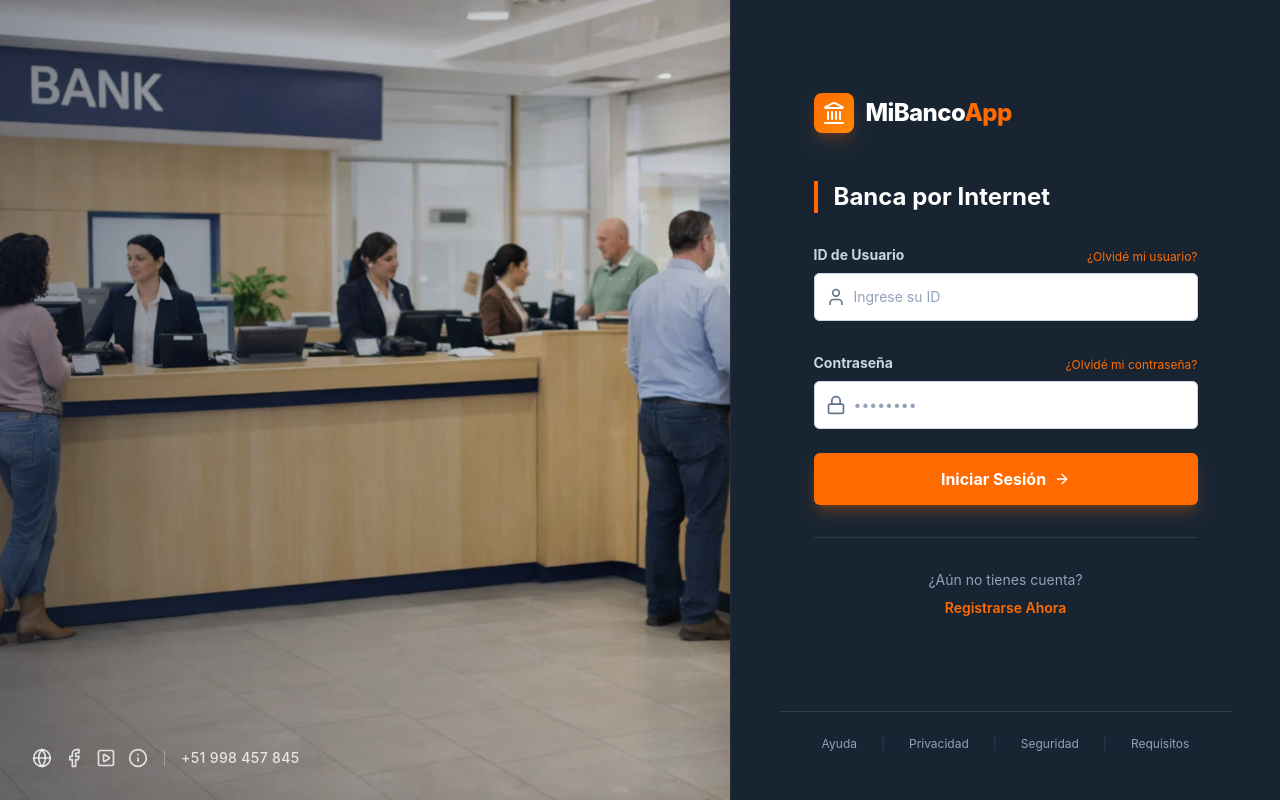
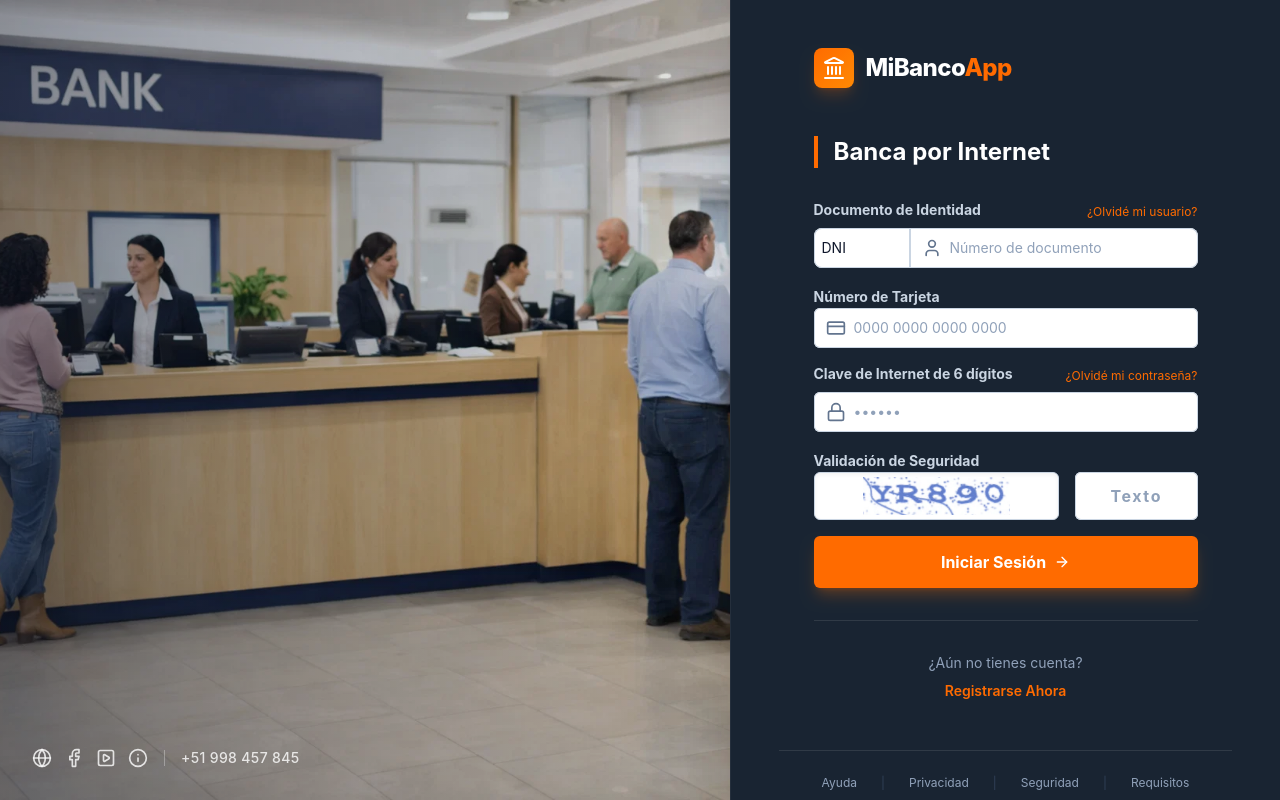
Before and after one commit to jbonifacio24/proyecto-banco, a Vue app: page /auth/login in a window 1280 px wide. Built offline with nearby package versions, Linux system fonts and the light colour scheme.

Commit message:
Datos extra en Login

```diff
--- a/src/pages/auth/Login/parts/LoginForm.vue
+++ b/src/pages/auth/Login/parts/LoginForm.vue
@@ -8,7 +8,8 @@ import {
     Landmark,
     User,
     Lock,
-    ArrowRight
+    ArrowRight,
+    CreditCard
 } from 'lucide-vue-next';
 
 export default defineComponent({
@@ -21,7 +22,13 @@ export default defineComponent({
         Landmark,
         User,
         Lock,
-        ArrowRight
+        ArrowRight,
+        CreditCard
+    },
+    data() {
+        return {
+            documentType: 'DNI'
+        }
     }
 });
 </script>
@@ -64,26 +71,51 @@ export default defineComponent({
                             class="text-primary">App</span></span>
                 </div>
                 <h1 class="text-2xl font-bold text-white mb-8 border-l-4 border-primary pl-4">Banca por Internet</h1>
-                <form action="#" class="space-y-6">
-                    <div class="flex justify-between items-end mb-2">
-                        <label class="text-sm font-bold text-slate-300" for="username">ID de Usuario</label>
-                        <a class="text-xs text-primary hover:text-primary-dark transition-colors" href="#">¿Olvidé mi
-                            usuario?</a>
+                <form action="#" class="space-y-4">
+                    <div class="space-y-2">
+                        <div class="flex justify-between items-end mb-2">
+                            <label class="text-sm font-bold text-slate-300" for="docNumber">Documento de
+                                Identidad</label>
+                            <a class="text-xs text-primary hover:text-primary-dark transition-colors" href="#">¿Olvidé
+                                mi usuario?</a>
+                        </div>
+                        <div class="flex gap-0">
+                            <select v-model="documentType"
+                                class="w-24 bg-white text-slate-900 border-0 rounded-l-lg ring-1 ring-inset ring-slate-300 focus:outline-none focus:ring-1 focus:ring-primary py-2 px-2 text-sm transition-all appearance-none cursor-pointer">
+                                <option value="DNI">DNI</option>
+                                <option value="RUC">RUC</option>
+                            </select>
+                            <div class="relative flex-1 group">
+                                <div class="absolute inset-y-0 left-0 pl-3 flex items-center pointer-events-none">
+                                    <User
+                                        class="text-slate-500 group-focus-within:text-primary transition-colors w-5 h-5" />
+                                </div>
+                                <input
+                                    class="block w-full pl-10 pr-3 py-2 bg-white text-slate-900 border-0 rounded-r-lg ring-1 ring-inset ring-slate-300 focus:outline-none focus:ring-1 focus:ring-primary focus:bg-white placeholder:text-slate-400 sm:text-sm sm:leading-6 transition-all"
+                                    id="docNumber" placeholder="Número de documento" type="text" />
+                            </div>
+                        </div>
                     </div>
-                    <div class="relative group">
-                        <div class="absolute inset-y-0 left-0 pl-3 flex items-center pointer-events-none">
-                            <User class="text-slate-500 group-focus-within:text-primary transition-colors w-5 h-5" />
+
+                    <div class="space-y-2">
+                        <label class="text-sm font-bold text-slate-300" for="cardNumber">Número de Tarjeta</label>
+                        <div class="relative group">
+                            <div class="absolute inset-y-0 left-0 pl-3 flex items-center pointer-events-none">
+                                <CreditCard
+                                    class="text-slate-500 group-focus-within:text-primary transition-colors w-5 h-5" />
+                            </div>
+                            <input
+                                class="block w-full pl-10 pr-3 py-2 bg-white text-slate-900 border-0 rounded-md ring-1 ring-inset ring-slate-300 focus:bg-white placeholder:text-slate-400 sm:text-sm sm:leading-6 transition-all focus:outline-none focus:ring-1 focus:ring-primary"
+                                id="cardNumber" placeholder="0000 0000 0000 0000" type="text" />
                         </div>
-                        <input
-                            class="block w-full pl-10 pr-3 py-3 bg-white text-slate-900 border-0 rounded-md ring-1 ring-inset ring-slate-300 focus:ring-2 focus:ring-primary focus:bg-white placeholder:text-slate-400 sm:text-sm sm:leading-6 transition-all"
-                            id="username" placeholder="Ingrese su ID" type="text" />
                     </div>
-                    <div class="space-y-2 pt-2">
+
+                    <div class="space-y-2">
                         <div class="flex justify-between items-end mb-2">
-                            <label class="text-sm font-bold text-slate-300" for="password">Contraseña</label>
+                            <label class="text-sm font-bold text-slate-300" for="password">Clave de Internet de 6
+                                dígitos</label>
                             <a class="text-xs text-primary hover:text-primary-dark transition-colors" href="#">¿Olvidé
-                                mi
-                                contraseña?</a>
+                                mi contraseña?</a>
                         </div>
                         <div class="relative group">
                             <div class="absolute inset-y-0 left-0 pl-3 flex items-center pointer-events-none">
@@ -91,12 +123,28 @@ export default defineComponent({
                                     class="text-slate-500 group-focus-within:text-primary transition-colors w-5 h-5" />
                             </div>
                             <input
-                                class="block w-full pl-10 pr-3 py-3 bg-white text-slate-900 border-0 rounded-md ring-1 ring-inset ring-slate-300 focus:ring-2 focus:ring-primary focus:bg-white placeholder:text-slate-400 sm:text-sm sm:leading-6 transition-all"
-                                id="password" placeholder="••••••••" type="password" />
+                                class="block w-full pl-10 pr-3 py-2 bg-white text-slate-900 border-0 rounded-md ring-1 ring-inset ring-slate-300 focus:outline-none focus:ring-1 focus:ring-primary focus:bg-white placeholder:text-slate-400 sm:text-sm sm:leading-6 transition-all"
+                                id="password" placeholder="••••••" type="password" maxlength="6" />
                         </div>
                     </div>
+
+                    <div class="space-y-2">
+                        <label class="text-sm font-bold text-slate-300">Validación de Seguridad</label>
+                        <div class="flex gap-4 items-center">
+                            <div
+                                class="bg-white rounded-md p-1 h-12 flex items-center justify-center overflow-hidden w-2/3 border border-slate-300 shadow-inner">
+                                <img alt="Captcha"
+                                    class="h-full object-contain cursor-pointer transition-opacity hover:opacity-80"
+                                    src="/assets/img/captcha.webp" />
+                            </div>
+                            <input
+                                class="block w-1/3 py-3 bg-white text-slate-900 border-0 rounded-md ring-1 ring-inset ring-slate-300 focus:outline-none focus:ring-1 focus:ring-primary focus:bg-white placeholder:text-slate-400 text-center font-bold tracking-widest transition-all"
+                                placeholder="Texto" type="text" maxlength="6" />
+                        </div>
+                    </div>
+
                     <button @click="$router.push({ name: 'dashboard' })"
-                        class="w-full bg-primary hover:bg-primary-dark text-white font-bold py-3.5 px-4 rounded-md shadow-lg shadow-primary/25 hover:shadow-primary/40 transition-all transform hover:-translate-y-0.5 mt-6 flex justify-center items-center gap-2 cursor-pointer"
+                        class="w-full bg-primary hover:bg-primary-dark text-white font-bold py-3.5 px-4 rounded-md shadow-lg shadow-primary/25 hover:shadow-primary/40 transition-all transform hover:-translate-y-0.5 mt-2 flex justify-center items-center gap-2 cursor-pointer"
                         type="button">
                         <span>Iniciar Sesión</span>
                         <ArrowRight class="w-4 h-4" />
```
Also changed, not shown: public/assets/img/captcha.webp (added).
